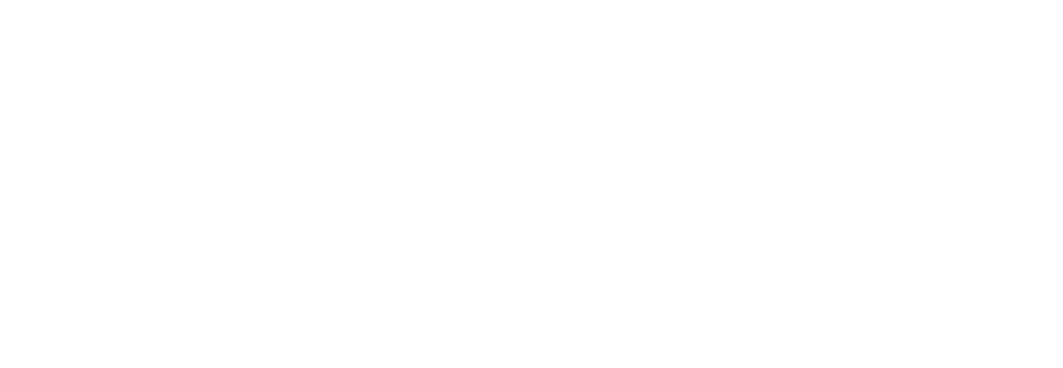
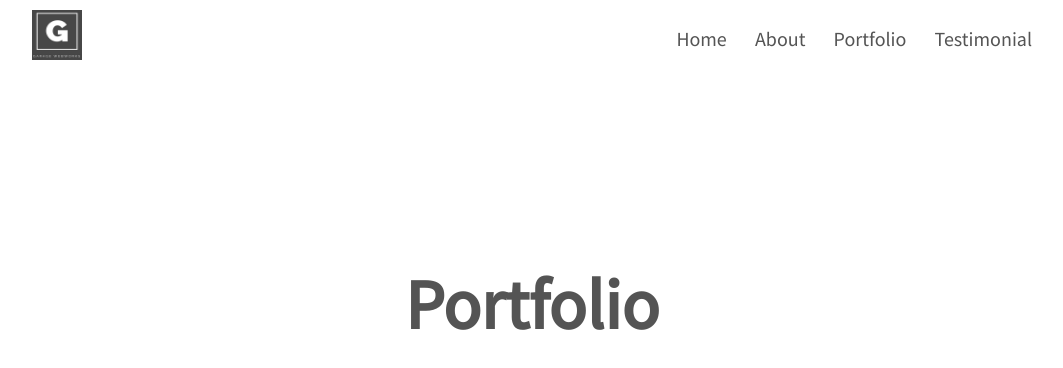
Before and after one commit to amaanvaddadi/Garagewebworks, a plain HTML site: page portfolio.html in a window 1280 px wide. Shown: the whole page, without its empty margins (108-1171 px from the left). Drawn offline with Linux system fonts and the light colour scheme.

Commit message:
added portfolio html code, created header and also syled it

```diff
--- a/portfolio.html
+++ b/portfolio.html
@@ -0,0 +1,31 @@
+<!DOCTYPE html>
+<html lang="en">
+
+<head>
+ <meta charset="UTF-8">
+ <title>Portfolio</title>
+ <link href="https://fonts.googleapis.com/css?family=Source+Sans+Pro" rel="stylesheet">
+
+ <link rel="stylesheet" href="/style.css">
+</head>
+
+<body>
+ <div id="head">
+
+  <div class="header">
+   <img class="logo" src="/images/misc/logo.png" alt="logo">
+   <nav>
+    <a class="navbar" href="index.html">Home</a>
+    <a class="navbar" href="about.html">About</a>
+    <a class="navbar" href="portfolio.html">Portfolio</a>
+    <a class="navbar" href="testimonial.html">Testimonial</a>
+   </nav>
+  </div>
+  <span>
+
+    <h1 class="homeh1">Portfolio</h1>
+   </span>
+ </div>
+</body>
+
+</html>
--- a/style.css
+++ b/style.css
@@ -5,10 +5,6 @@ body {
 
 .main {
  height: 700px;
- /* background-image: url(images/misc/background.jpg);*/
- background-position: center center;
- background-repeat: no-repeat;
- background-size: cover;
 }
 
 @media screen and (min-width: 1000px) {
@@ -21,12 +17,14 @@ body {
 
 .header {
  margin-top: 0px;
- width: 100%;
+ width: 1000px;
+ margin: 0 auto;
 }
 
 .logo {
- width: 150px;
- height: 150px;
+ float: left;
+ width: 50px;
+ height: 50px;
  margin-top: 10px;
 }
 
@@ -65,3 +63,11 @@ span {
  clear: both;
  margin-top: -40px;
 }
+
+
+/*Header Section*/
+
+#head {
+ width: 100%;
+ height: 350px;
+}
```
